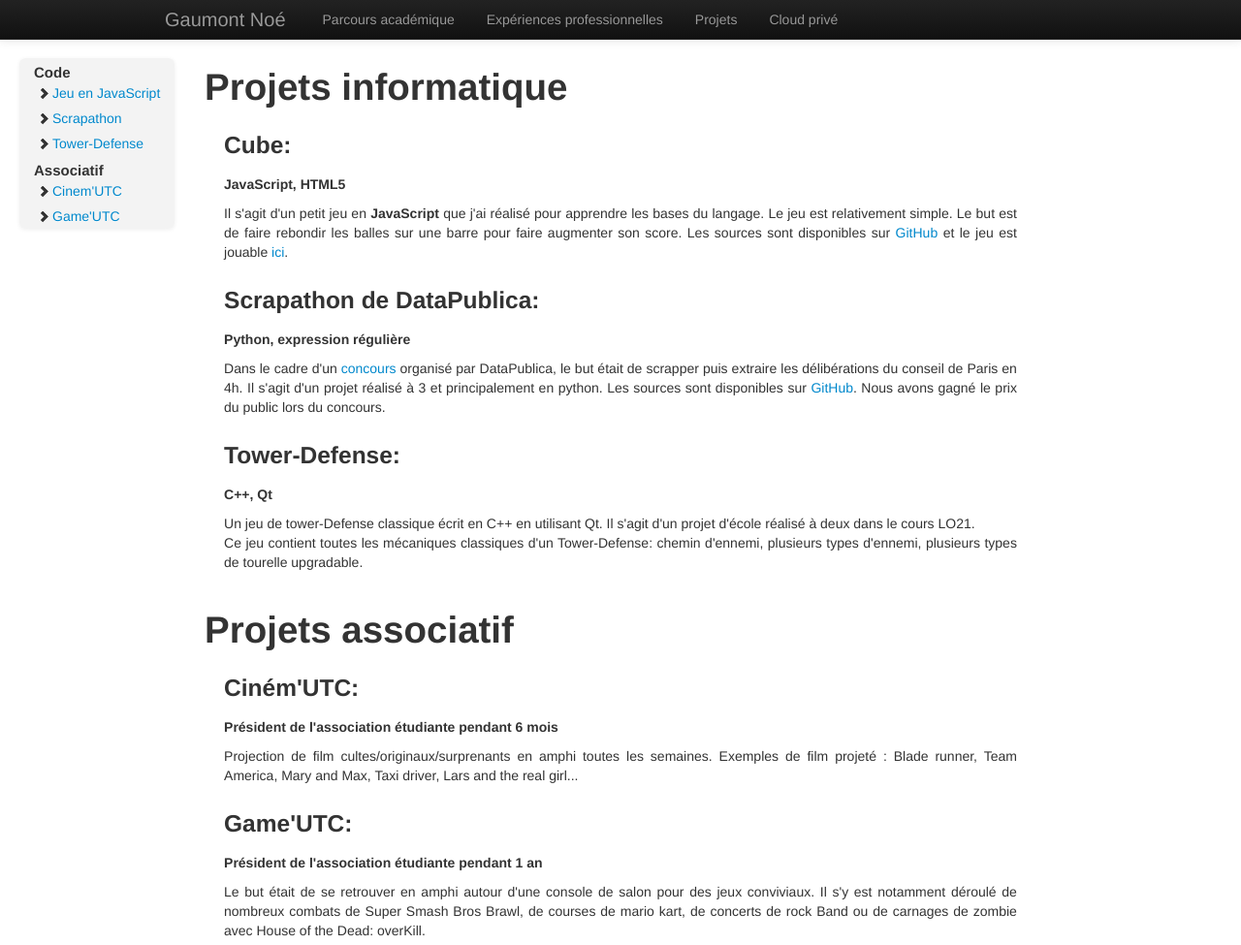
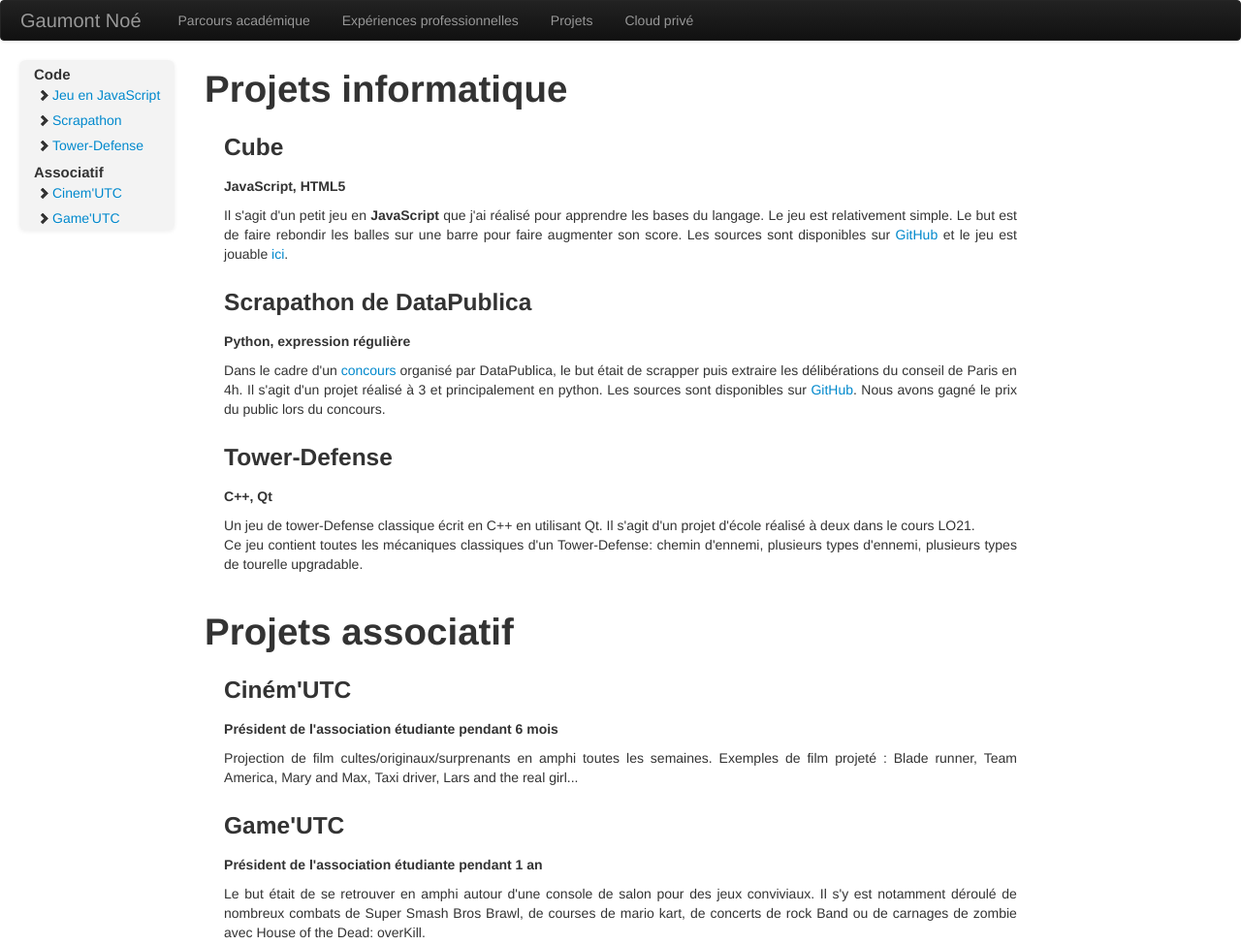
Before and after one commit to ksadorf/Site, a plain HTML site: page Projets.html in a window 1280 px wide. Shown: the whole page at 97% size. Drawn offline with Linux system fonts and the light colour scheme.

Commit message:
removed ':' and fix navbar

```diff
--- a/Projets.html
+++ b/Projets.html
@@ -9,11 +9,6 @@
 
     <!-- Le styles -->
     <link href="asset/bootstrap/css/bootstrap.css" rel="stylesheet">
-    <style>
-      body {
-        padding-top: 60px;
-      }
-    </style>
 	<script type="text/javascript" src="asset/js/env.js"></script>
  </head>
 
@@ -25,7 +20,7 @@
 			 <!-- Docs nav
 			================================================== -->
 			<div class="span2 bs-docs-sidebar"  >
-				<ul class="nav nav-list bs-docs-sidenav affix" data-spy="affix" data-offset-top="60">
+				<ul class="nav nav-list bs-docs-sidenav affix" data-spy="affix">
 						<p>Code</p>
 							<li><a href="#Cube"><i class="icon-chevron-right"></i>Jeu en JavaScript</a></li>
 							<li><a href="#Scrap"><i class="icon-chevron-right"></i>Scrapathon</a></li>
@@ -37,9 +32,9 @@
 			</div>
 
 			<div class="span8 presentation" >
-				<h1>Projets informatique </h1>
+				<h1>Projets informatique</h1>
 				<div id="Cube" class="anchor presentation">
-					<h3>Cube:</h3>
+					<h3>Cube</h3>
 					<h5>JavaScript, HTML5</h5>
 					<p>
 						Il s'agit d'un petit jeu en <strong>JavaScript</strong> que j'ai réalisé pour apprendre les bases du langage.
@@ -49,7 +44,7 @@
 				</div>
 
 				<div id="Scrap" class="anchor presentation">
-					<h3>Scrapathon de DataPublica:</h3>
+					<h3>Scrapathon de DataPublica</h3>
 					<h5>Python, expression régulière</h5>
 					<p>
 						Dans le cadre d'un <a href="http://interactions.utc.fr/Trois-etudiants-remportent-le-prix" target="_blank">concours</a> organisé par DataPublica, le but était de scrapper puis extraire les délibérations du conseil de Paris en 4h.
@@ -61,7 +56,7 @@
 
 
 				<div id="LO21" class="anchor presentation">
-					<h3>Tower-Defense:</h3>
+					<h3>Tower-Defense</h3>
 					<h5>C++, Qt</h5>
 					<p>
 						Un jeu de tower-Defense classique écrit en C++ en utilisant Qt. Il s'agit d'un projet d'école réalisé à deux dans le cours LO21.<br>
@@ -73,7 +68,7 @@
 				<br>
 				<h1>Projets associatif </h1>
 				<div id="Cine" class="anchor presentation">
-					<h3>Ciném'UTC:</h3>
+					<h3>Ciném'UTC</h3>
 					<h5>Président de l'association étudiante pendant 6 mois</h5>
 					<p>
 						Projection de film cultes/originaux/surprenants en amphi toutes les semaines.
@@ -83,7 +78,7 @@
 				</div>
 
 				<div id="Game" class="anchor presentation">
-					<h3>Game'UTC:</h3>
+					<h3>Game'UTC</h3>
 					<h5>Président de l'association étudiante pendant 1 an</h5>
 					<p>
 						Le but était de se retrouver en amphi autour d'une console de salon pour des jeux conviviaux.
--- a/asset/js/env.js
+++ b/asset/js/env.js
@@ -1,7 +1,7 @@
 addNavbar=function(){
 	var newdiv = document.getElementById("menu-wrapper");
 	newdiv.innerHTML='\
-	<div class="navbar navbar-inverse navbar-fixed-top">\
+	<div class="nav navbar navbar-nav navbar-inverse">\
 		  <div class="navbar-inner">      \
 			<div class="container">    \
 			  <button type="button" class="btn btn-navbar" data-toggle="collapse" data-target=".nav-collapse">  \
@@ -23,3 +23,5 @@ addNavbar=function(){
 	</div>\
 	';
 }
+
+//nav navbar-nav navbar-right
```
Also changed, not shown: Experience.html (+2 -7 lines), Parcours.html (+4 -9 lines), index.html (+0 -5 lines).
